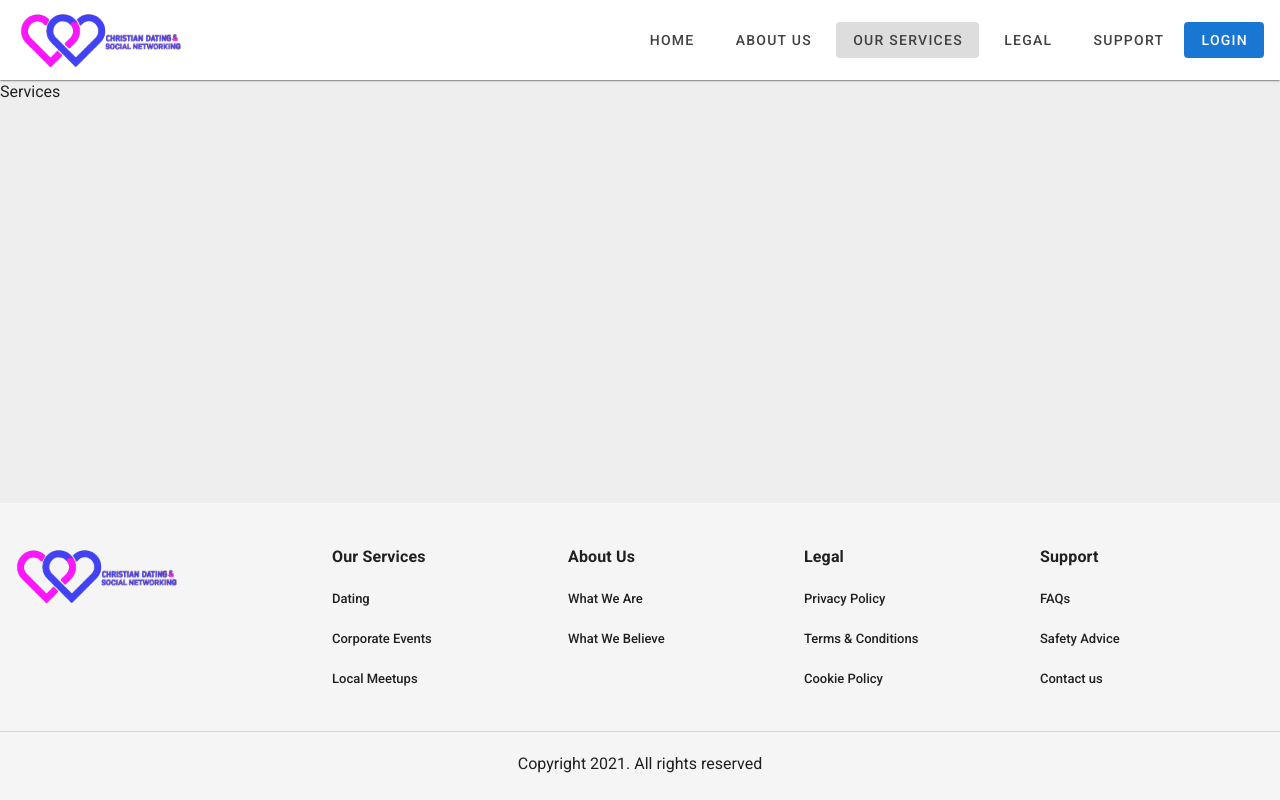
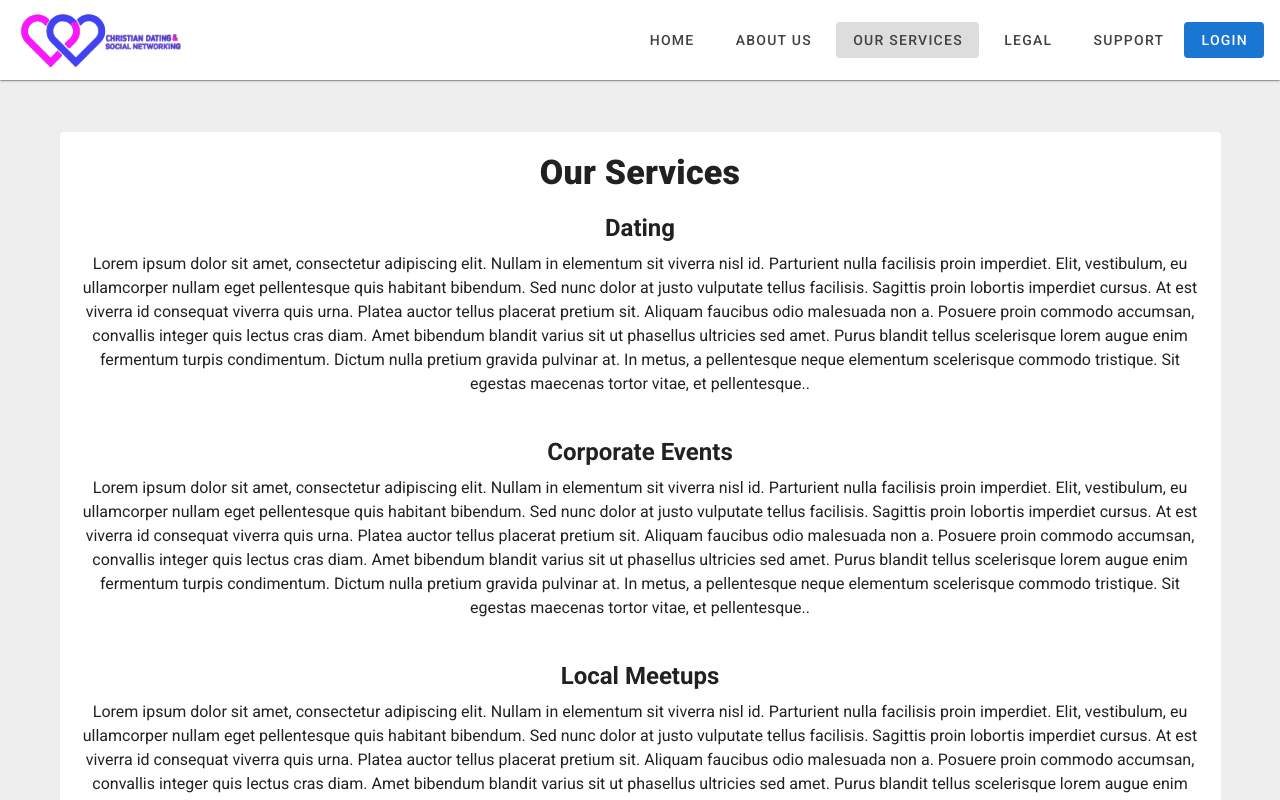
Before and after one commit to symplytheo/christian-dating-site, a Nuxt app: page /services in a window 1280 px wide. Shown: the top 800 px of the page. Built offline with nearby package versions, Linux system fonts and the light colour scheme.

Commit message:
add content to page

```diff
--- a/pages/about.vue
+++ b/pages/about.vue
@@ -1,5 +1,49 @@
 <template>
-  <div>About US</div>
+  <v-container class="rounded my-10">
+    <v-card flat class="pa-5 text-center">
+      <h2 class="text-h5 text-md-h4 font-weight-black mb-5">About Us</h2>
+
+      <div id="who-we-are">
+        <h4 class="text-h6 text-md-h5 font-weight-bold mb-2">Who We Are</h4>
+        <p>
+          Lorem ipsum dolor sit amet, consectetur adipiscing elit. Nullam in
+          elementum sit viverra nisl id. Parturient nulla facilisis proin
+          imperdiet. Elit, vestibulum, eu ullamcorper nullam eget pellentesque
+          quis habitant bibendum. Sed nunc dolor at justo vulputate tellus
+          facilisis. Sagittis proin lobortis imperdiet cursus. At est viverra id
+          consequat viverra quis urna. Platea auctor tellus placerat pretium
+          sit. Aliquam faucibus odio malesuada non a. Posuere proin commodo
+          accumsan, convallis integer quis lectus cras diam. Amet bibendum
+          blandit varius sit ut phasellus ultricies sed amet. Purus blandit
+          tellus scelerisque lorem augue enim fermentum turpis condimentum.
+          Dictum nulla pretium gravida pulvinar at. In metus, a pellentesque
+          neque elementum scelerisque commodo tristique. Sit egestas maecenas
+          tortor vitae, et pellentesque..
+        </p>
+      </div>
+
+      <div id="what-we-believe" class="mt-10">
+        <h4 class="text-h6 text-md-h5 font-weight-bold mb-2">
+          What We Believe
+        </h4>
+        <p>
+          Lorem ipsum dolor sit amet, consectetur adipiscing elit. Nullam in
+          elementum sit viverra nisl id. Parturient nulla facilisis proin
+          imperdiet. Elit, vestibulum, eu ullamcorper nullam eget pellentesque
+          quis habitant bibendum. Sed nunc dolor at justo vulputate tellus
+          facilisis. Sagittis proin lobortis imperdiet cursus. At est viverra id
+          consequat viverra quis urna. Platea auctor tellus placerat pretium
+          sit. Aliquam faucibus odio malesuada non a. Posuere proin commodo
+          accumsan, convallis integer quis lectus cras diam. Amet bibendum
+          blandit varius sit ut phasellus ultricies sed amet. Purus blandit
+          tellus scelerisque lorem augue enim fermentum turpis condimentum.
+          Dictum nulla pretium gravida pulvinar at. In metus, a pellentesque
+          neque elementum scelerisque commodo tristique. Sit egestas maecenas
+          tortor vitae, et pellentesque..
+        </p>
+      </div>
+    </v-card>
+  </v-container>
 </template>
 
 <script>
--- a/pages/legal.vue
+++ b/pages/legal.vue
@@ -1,5 +1,68 @@
 <template>
-  <div>Legal</div>
+  <v-container class="rounded my-10">
+    <v-card flat class="pa-5 text-center">
+      <h2 class="text-h5 text-md-h4 font-weight-black mb-5">Legal</h2>
+
+      <div id="privacy-policy">
+        <h4 class="text-h6 text-md-h5 font-weight-bold mb-2">Privacy Policy</h4>
+        <p>
+          Lorem ipsum dolor sit amet, consectetur adipiscing elit. Nullam in
+          elementum sit viverra nisl id. Parturient nulla facilisis proin
+          imperdiet. Elit, vestibulum, eu ullamcorper nullam eget pellentesque
+          quis habitant bibendum. Sed nunc dolor at justo vulputate tellus
+          facilisis. Sagittis proin lobortis imperdiet cursus. At est viverra id
+          consequat viverra quis urna. Platea auctor tellus placerat pretium
+          sit. Aliquam faucibus odio malesuada non a. Posuere proin commodo
+          accumsan, convallis integer quis lectus cras diam. Amet bibendum
+          blandit varius sit ut phasellus ultricies sed amet. Purus blandit
+          tellus scelerisque lorem augue enim fermentum turpis condimentum.
+          Dictum nulla pretium gravida pulvinar at. In metus, a pellentesque
+          neque elementum scelerisque commodo tristique. Sit egestas maecenas
+          tortor vitae, et pellentesque..
+        </p>
+      </div>
+
+      <div id="terms-and-conditions" class="my-10">
+        <h4 class="text-h6 text-md-h5 font-weight-bold mb-2">
+          Terms and Conditions
+        </h4>
+        <p>
+          Lorem ipsum dolor sit amet, consectetur adipiscing elit. Nullam in
+          elementum sit viverra nisl id. Parturient nulla facilisis proin
+          imperdiet. Elit, vestibulum, eu ullamcorper nullam eget pellentesque
+          quis habitant bibendum. Sed nunc dolor at justo vulputate tellus
+          facilisis. Sagittis proin lobortis imperdiet cursus. At est viverra id
+          consequat viverra quis urna. Platea auctor tellus placerat pretium
+          sit. Aliquam faucibus odio malesuada non a. Posuere proin commodo
+          accumsan, convallis integer quis lectus cras diam. Amet bibendum
+          blandit varius sit ut phasellus ultricies sed amet. Purus blandit
+          tellus scelerisque lorem augue enim fermentum turpis condimentum.
+          Dictum nulla pretium gravida pulvinar at. In metus, a pellentesque
+          neque elementum scelerisque commodo tristique. Sit egestas maecenas
+          tortor vitae, et pellentesque..
+        </p>
+      </div>
+
+      <div id="cookie-policy">
+        <h4 class="text-h6 text-md-h5 font-weight-bold mb-2">Cookie Policy</h4>
+        <p>
+          Lorem ipsum dolor sit amet, consectetur adipiscing elit. Nullam in
+          elementum sit viverra nisl id. Parturient nulla facilisis proin
+          imperdiet. Elit, vestibulum, eu ullamcorper nullam eget pellentesque
+          quis habitant bibendum. Sed nunc dolor at justo vulputate tellus
+          facilisis. Sagittis proin lobortis imperdiet cursus. At est viverra id
+          consequat viverra quis urna. Platea auctor tellus placerat pretium
+          sit. Aliquam faucibus odio malesuada non a. Posuere proin commodo
+          accumsan, convallis integer quis lectus cras diam. Amet bibendum
+          blandit varius sit ut phasellus ultricies sed amet. Purus blandit
+          tellus scelerisque lorem augue enim fermentum turpis condimentum.
+          Dictum nulla pretium gravida pulvinar at. In metus, a pellentesque
+          neque elementum scelerisque commodo tristique. Sit egestas maecenas
+          tortor vitae, et pellentesque..
+        </p>
+      </div>
+    </v-card>
+  </v-container>
 </template>
 
 <script>
--- a/pages/services.vue
+++ b/pages/services.vue
@@ -1,5 +1,68 @@
 <template>
-  <div>Services</div>
+  <v-container class="rounded my-10">
+    <v-card flat class="pa-5 text-center">
+      <h2 class="text-h5 text-md-h4 font-weight-black mb-5">Our Services</h2>
+
+      <div id="dating">
+        <h4 class="text-h6 text-md-h5 font-weight-bold mb-2">Dating</h4>
+        <p>
+          Lorem ipsum dolor sit amet, consectetur adipiscing elit. Nullam in
+          elementum sit viverra nisl id. Parturient nulla facilisis proin
+          imperdiet. Elit, vestibulum, eu ullamcorper nullam eget pellentesque
+          quis habitant bibendum. Sed nunc dolor at justo vulputate tellus
+          facilisis. Sagittis proin lobortis imperdiet cursus. At est viverra id
+          consequat viverra quis urna. Platea auctor tellus placerat pretium
+          sit. Aliquam faucibus odio malesuada non a. Posuere proin commodo
+          accumsan, convallis integer quis lectus cras diam. Amet bibendum
+          blandit varius sit ut phasellus ultricies sed amet. Purus blandit
+          tellus scelerisque lorem augue enim fermentum turpis condimentum.
+          Dictum nulla pretium gravida pulvinar at. In metus, a pellentesque
+          neque elementum scelerisque commodo tristique. Sit egestas maecenas
+          tortor vitae, et pellentesque..
+        </p>
+      </div>
+
+      <div id="corporate-events" class="my-10">
+        <h4 class="text-h6 text-md-h5 font-weight-bold mb-2">
+          Corporate Events
+        </h4>
+        <p>
+          Lorem ipsum dolor sit amet, consectetur adipiscing elit. Nullam in
+          elementum sit viverra nisl id. Parturient nulla facilisis proin
+          imperdiet. Elit, vestibulum, eu ullamcorper nullam eget pellentesque
+          quis habitant bibendum. Sed nunc dolor at justo vulputate tellus
+          facilisis. Sagittis proin lobortis imperdiet cursus. At est viverra id
+          consequat viverra quis urna. Platea auctor tellus placerat pretium
+          sit. Aliquam faucibus odio malesuada non a. Posuere proin commodo
+          accumsan, convallis integer quis lectus cras diam. Amet bibendum
+          blandit varius sit ut phasellus ultricies sed amet. Purus blandit
+          tellus scelerisque lorem augue enim fermentum turpis condimentum.
+          Dictum nulla pretium gravida pulvinar at. In metus, a pellentesque
+          neque elementum scelerisque commodo tristique. Sit egestas maecenas
+          tortor vitae, et pellentesque..
+        </p>
+      </div>
+
+      <div id="local-meetups">
+        <h4 class="text-h6 text-md-h5 font-weight-bold mb-2">Local Meetups</h4>
+        <p>
+          Lorem ipsum dolor sit amet, consectetur adipiscing elit. Nullam in
+          elementum sit viverra nisl id. Parturient nulla facilisis proin
+          imperdiet. Elit, vestibulum, eu ullamcorper nullam eget pellentesque
+          quis habitant bibendum. Sed nunc dolor at justo vulputate tellus
+          facilisis. Sagittis proin lobortis imperdiet cursus. At est viverra id
+          consequat viverra quis urna. Platea auctor tellus placerat pretium
+          sit. Aliquam faucibus odio malesuada non a. Posuere proin commodo
+          accumsan, convallis integer quis lectus cras diam. Amet bibendum
+          blandit varius sit ut phasellus ultricies sed amet. Purus blandit
+          tellus scelerisque lorem augue enim fermentum turpis condimentum.
+          Dictum nulla pretium gravida pulvinar at. In metus, a pellentesque
+          neque elementum scelerisque commodo tristique. Sit egestas maecenas
+          tortor vitae, et pellentesque..
+        </p>
+      </div>
+    </v-card>
+  </v-container>
 </template>
 
 <script>
--- a/pages/support.vue
+++ b/pages/support.vue
@@ -1,5 +1,5 @@
 <template>
-  <div>Support</div>
+  <div class="pa-10">Support</div>
 </template>
 
 <script>
```
